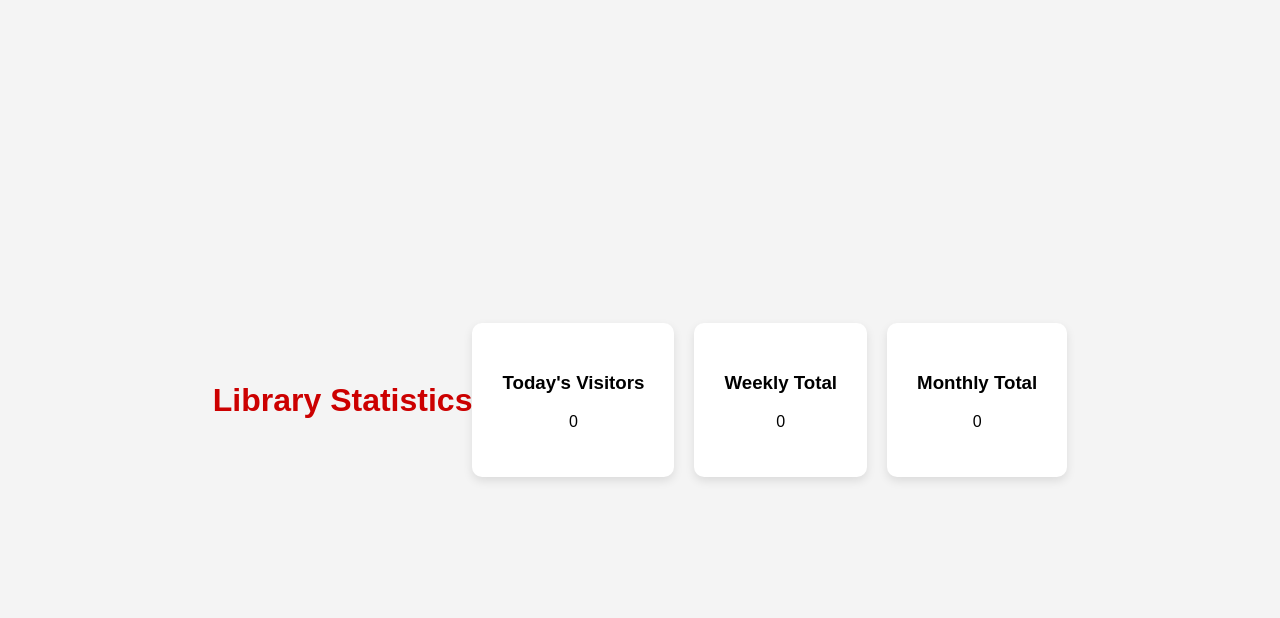
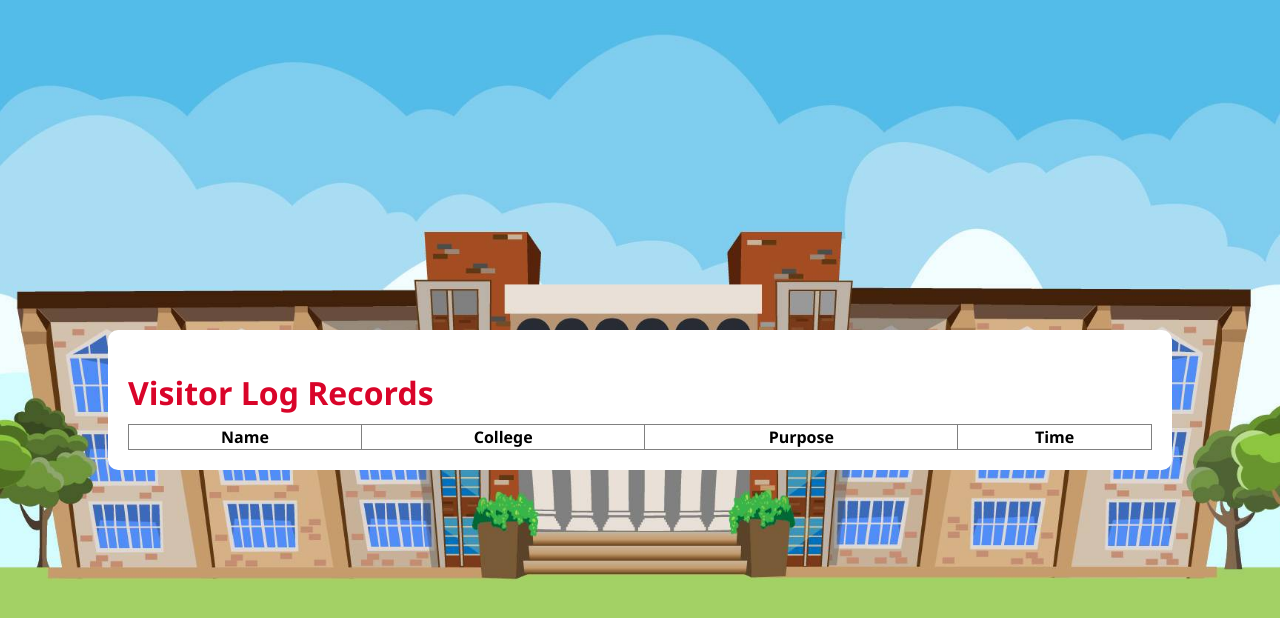
Before and after one commit to kazleenjunecaballero/NEU-Library-Log-Final, a website: page admin.html in a window 1280 px wide. Drawn offline with Linux system fonts and the light colour scheme.

Commit message:
Professional Visitor Form Update

```diff
--- a/admin.html
+++ b/admin.html
@@ -1,24 +1,25 @@
 <!DOCTYPE html>
 <html lang="en">
 <head>
-    <title>Admin Dashboard</title>
+    <meta charset="UTF-8">
+    <title>Admin Dashboard - NEU Library</title>
     <link rel="stylesheet" href="style.css">
 </head>
 <body>
-    <h1>Library Statistics</h1>
-    <div class="dashboard-cards">
-        <div class="card">
-            <h3>Today's Visitors</h3>
-            <p id="dailyCount">0</p>
-        </div>
-        <div class="card">
-            <h3>Weekly Total</h3>
-            <p id="weeklyCount">0</p>
-        </div>
-        <div class="card">
-            <h3>Monthly Total</h3>
-            <p id="monthlyCount">0</p>
-        </div>
+    <div class="admin-container" style="background: white; padding: 20px; border-radius: 10px; width: 80%;">
+        <h1>Visitor Log Records</h1>
+        <table border="1" style="width: 100%; border-collapse: collapse;">
+            <thead>
+                <tr>
+                    <th>Name</th>
+                    <th>College</th>
+                    <th>Purpose</th>
+                    <th>Time</th>
+                </tr>
+            </thead>
+            <tbody id="visitorTableBody">
+                </tbody>
+        </table>
     </div>
 </body>
 </html>
--- a/style.css
+++ b/style.css
@@ -1,35 +1,24 @@
 body {
-    font-family: Arial, sans-serif;
+    background-image: url('background.jpg');
+    background-size: cover;
+    background-position: center;
+    background-attachment: fixed;
+    font-family: 'Segoe UI', Arial, sans-serif;
     display: flex;
     justify-content: center;
     align-items: center;
     height: 100vh;
-    background-color: #f4f4f4;
     margin: 0;
 }
 
-.card, .login-container, #formSection {
-    background: white;
-    padding: 30px;
-    border-radius: 10px;
-    box-shadow: 0 4px 10px rgba(0,0,0,0.1);
+.form-container, .welcome-container {
+    background: rgba(255, 255, 255, 0.95);
+    padding: 40px;
+    border-radius: 15px;
+    box-shadow: 0 10px 25px rgba(0,0,0,0.2);
     text-align: center;
+    width: 400px;
 }
 
-h1 { color: #cc0000; }
-
-button {
-    background-color: #cc0000;
-    color: white;
-    border: none;
-    padding: 10px 20px;
-    border-radius: 5px;
-    cursor: pointer;
-}
-
-button:hover { background-color: #a30000; }
-
-.dashboard-cards {
-    display: flex;
-    gap: 20px;
-}
+h1 { color: #d90429; margin-bottom: 10px; }
+p { color: #333; font-size: 1.1rem; }
```
Also changed, not shown: visitor_form.html (+31 -17 lines), New_Era_University.svg.png (added), background.jpg (added).
